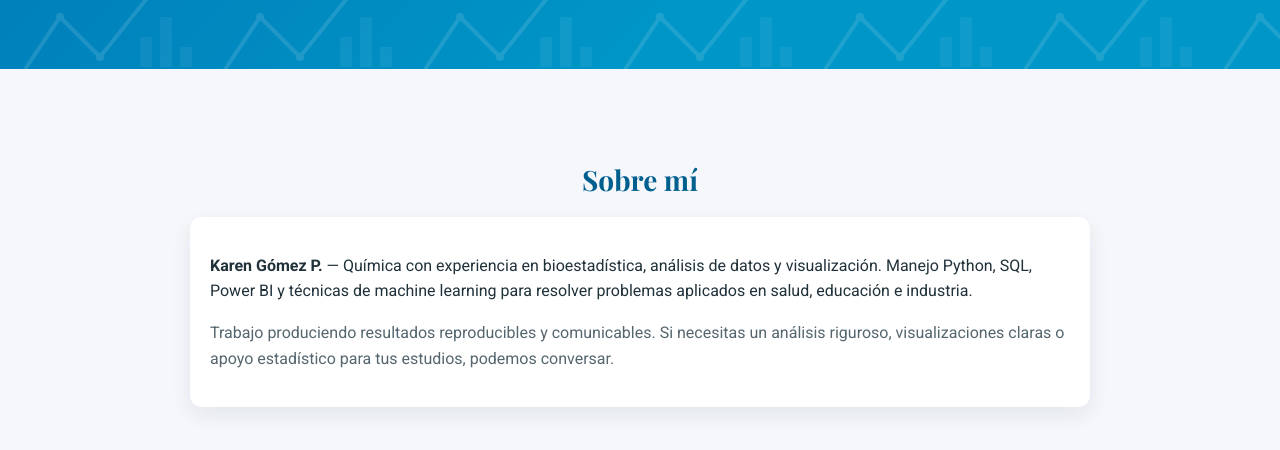
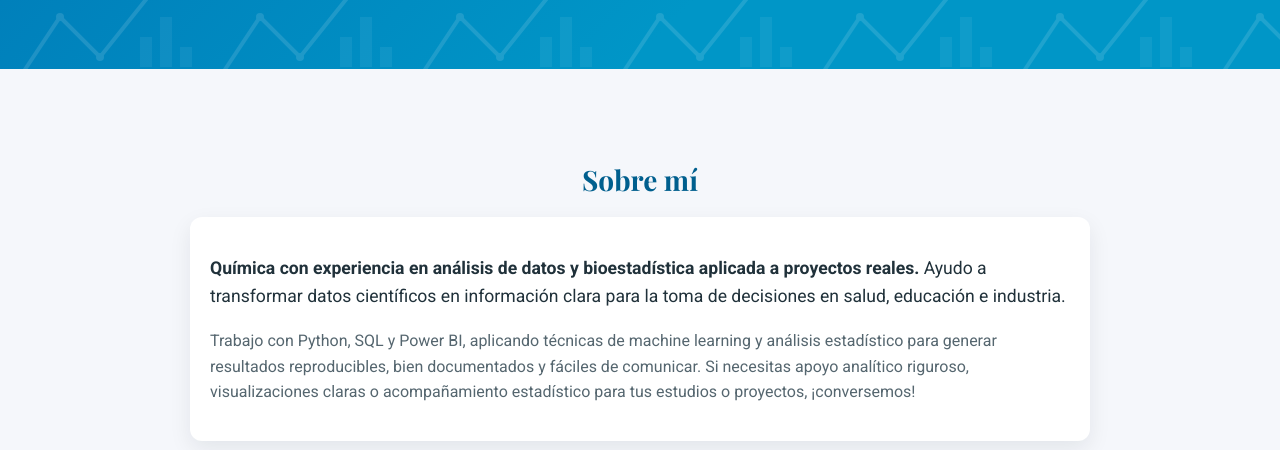
Before and after one commit to karengzplazas/karengzplazas.github.io, a plain HTML site: page index.html in a window 1280 px wide. Shown: the part 350-800 px from the top of the page. Drawn offline with nearby package versions, Linux system fonts and the light colour scheme.

Commit message:
Revise 'about' section and update translations
Updated the content in the 'about' section and modified the translations for better clarity and detail.

```diff
--- a/index.html
+++ b/index.html
@@ -484,16 +484,14 @@
       <h2 id="aboutTitle">Sobre mí</h2>
 
       <div class="about-card">
-        <p id="aboutText1">
-          <strong>Karen Gómez P.</strong> — Química con experiencia en bioestadística, análisis de datos y visualización.
-          Manejo Python, SQL, Power BI y técnicas de machine learning para resolver problemas aplicados en salud,
-          educación e industria.
+        <p id="aboutText1" style="font-size: 1.1rem; line-height: 1.6;">
+          <strong>Química con experiencia en análisis de datos y bioestadística aplicada a proyectos reales.</strong>
+          Ayudo a transformar datos científicos en información clara para la toma de decisiones en salud, educación e industria.
         </p>
 
-        <p id="aboutText2" style="margin-top:8px;color:var(--muted)">
-          Trabajo produciendo resultados reproducibles y comunicables.
-          Si necesitas un análisis riguroso, visualizaciones claras o apoyo estadístico para tus estudios,
-          podemos conversar.
+        <p id="aboutText2" style="margin-top:12px; color:var(--muted); line-height: 1.6;">
+          Trabajo con Python, SQL y Power BI, aplicando técnicas de machine learning y análisis estadístico para generar resultados reproducibles, bien documentados y fáciles de comunicar.
+          Si necesitas apoyo analítico riguroso, visualizaciones claras o acompañamiento estadístico para tus estudios o proyectos, ¡conversemos!
         </p>
       </div>
     </section>
@@ -713,19 +711,19 @@
   }
 };
 
-  // --- LÓGICA DE TRADUCCIÓN  ---
+// --- LÓGICA DE TRADUCCIÓN ACTUALIZADA ---
 const translations = {
   es: {
     navAbout: "Sobre mí", navServices: "Servicios", navProjects: "Proyectos", navContact: "Contacto",
-        // NUEVO TÍTULO Y SUBTÍTULO
     heroName: "Transformando datos en decisiones claras",
     heroSubtitle: "Bioestadística • Machine Learning • Química",
     ctaPrimary: "Trabajemos juntos",
     ctaSecondary: "Ver GitHub",
 
     aboutTitle: "Sobre mí",
-        aboutText1: "<strong>Karen Gómez P.</strong> — Química especializada en extraer valor de datos complejos. Aplico rigor científico y modelos avanzados de aprendizaje automático para resolver desafíos en salud e industria.",
-        aboutText2: "Mi enfoque se centra en la reproducibilidad y la claridad. Si buscas transformar datos crudos en estrategias accionables o soporte estadístico especializado, estoy aquí para ayudarte.",
+    // Aquí integramos tu texto preferido:
+    aboutText1: "<strong>Química con experiencia en análisis de datos y bioestadística aplicada a proyectos reales.</strong> Ayudo a transformar datos científicos en información clara para la toma de decisiones en salud, educación e industria.",
+    aboutText2: "Trabajo con Python, SQL y Power BI, aplicando técnicas de machine learning y análisis estadístico para generar resultados reproducibles, bien documentados y fáciles de comunicar. Si necesitas apoyo analítico riguroso, visualizaciones claras o acompañamiento estadístico para tus estudios o proyectos, ¡conversemos!",
 
     servicesTitle: "Servicios", service1Title: "Analítica & Visualización", service1Desc: "Dashboards interactivos y reportes ejecutivos.",
     service2Title: "Bioestadística", service2Desc: "Diseño experimental y análisis de estudios de salud.",
@@ -738,19 +736,21 @@
     contactTitle: "Contacto", contactLead: "¿Listo para transformar datos en decisión? Escríbeme y conversamos.",
     btnMail: "Enviar correo", btnCall: "Agendar llamada", modalTitle: "Agendar una llamada",
     labelName: "Nombre", labelPhone: "Teléfono", labelEmail: "Correo", labelMsg: "Mensaje", btnSubmitForm: "Enviar solicitud",
-        footerText: "Karen Gómez P. — Transformando datos en conocimiento.", modalServiceCta: "Solicitar información"
+    // Footer comercial sugerido:
+    footerText: "Karen Gómez P. • Datos con rigor, decisiones con claridad.",
+    modalServiceCta: "Solicitar información"
   },
   en: {
     navAbout: "About me", navServices: "Services", navProjects: "Projects", navContact: "Contact",
-        // NEW COMMERCIAL TITLE AND SUBTITLE
     heroName: "Transforming data into clear decisions",
     heroSubtitle: "Biostatistics • Machine Learning • Chemistry",
     ctaPrimary: "Let's work together",
     ctaSecondary: "View GitHub",
 
     aboutTitle: "About me",
-        aboutText1: "<strong>Karen Gómez P.</strong> — Chemist specializing in extracting value from complex data. I apply scientific rigor and advanced machine learning models to solve health and industry challenges.",
-        aboutText2: "My focus is on reproducibility and clarity. If you are looking to transform raw data into actionable strategies or specialized statistical support, I am here to help.",
+    // Traducción fiel de tu texto:
+    aboutText1: "<strong>Chemist with experience in data analysis and biostatistics applied to real-world projects.</strong> I help transform scientific data into clear information for decision-making in health, education, and industry.",
+    aboutText2: "I work with Python, SQL, and Power BI, applying machine learning and statistical analysis to generate reproducible, well-documented, and easy-to-communicate results. If you need rigorous analytical support, clear visualizations, or statistical guidance for your studies or projects, let's talk!",
 
     servicesTitle: "Services", service1Title: "Analytics & Visualization", service1Desc: "Interactive dashboards and executive reports.",
     service2Title: "Biostatistics", service2Desc: "Experimental design and health study analysis.",
@@ -763,10 +763,10 @@
     contactTitle: "Contact", contactLead: "Ready to transform data into decisions? Write to me and let's talk.",
     btnMail: "Send email", btnCall: "Schedule call", modalTitle: "Schedule a call",
     labelName: "Name", labelPhone: "Phone", labelEmail: "Email", labelMsg: "Message", btnSubmitForm: "Send request",
-        footerText: "Karen Gómez P. — Transforming data into knowledge.", modalServiceCta: "Request information"
+    footerText: "Karen Gómez P. • Rigorous data, clear decisions.",
+    modalServiceCta: "Request information"
   }
 };
-
     let currentLang = 'es';
     const langBtn = document.getElementById('langToggle');
 
```
Lines whose indentation alone changed are shown as unchanged.
